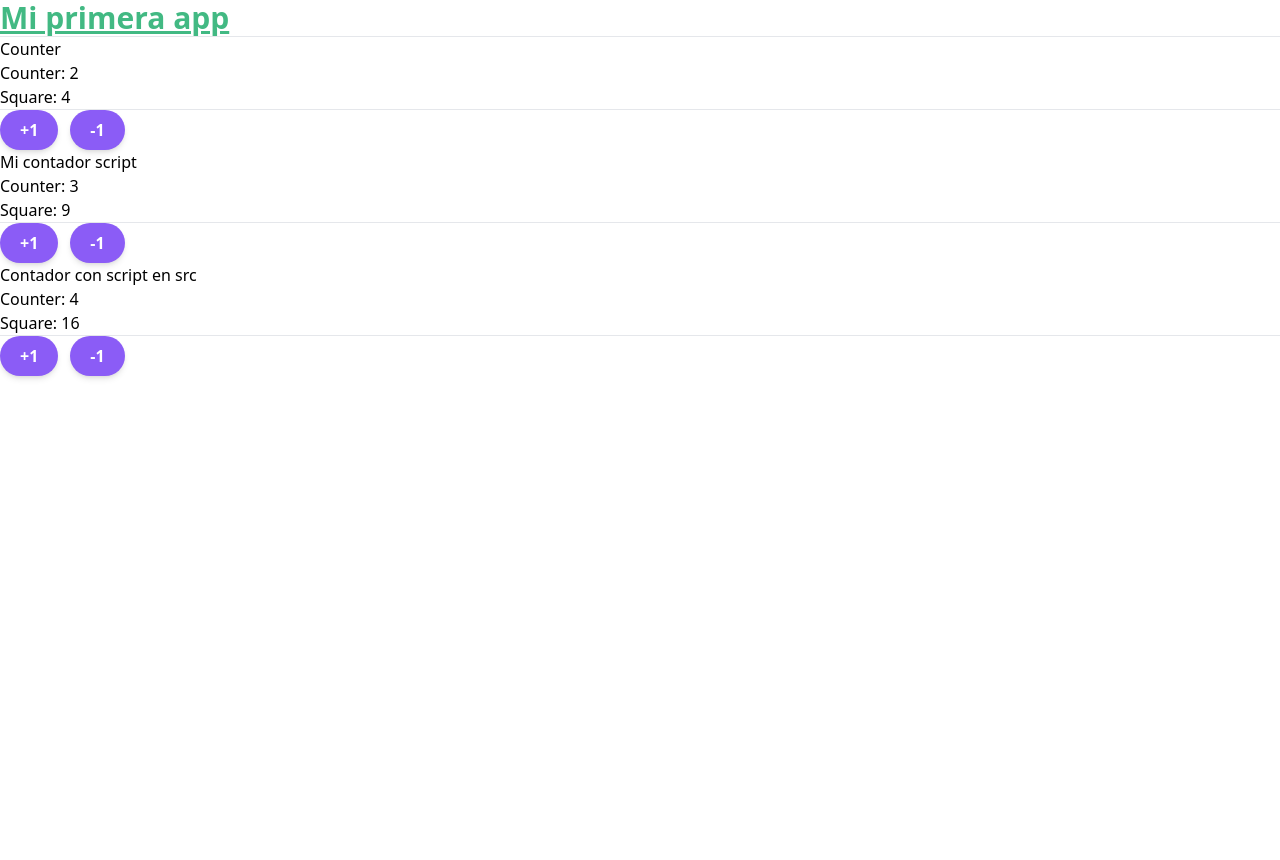
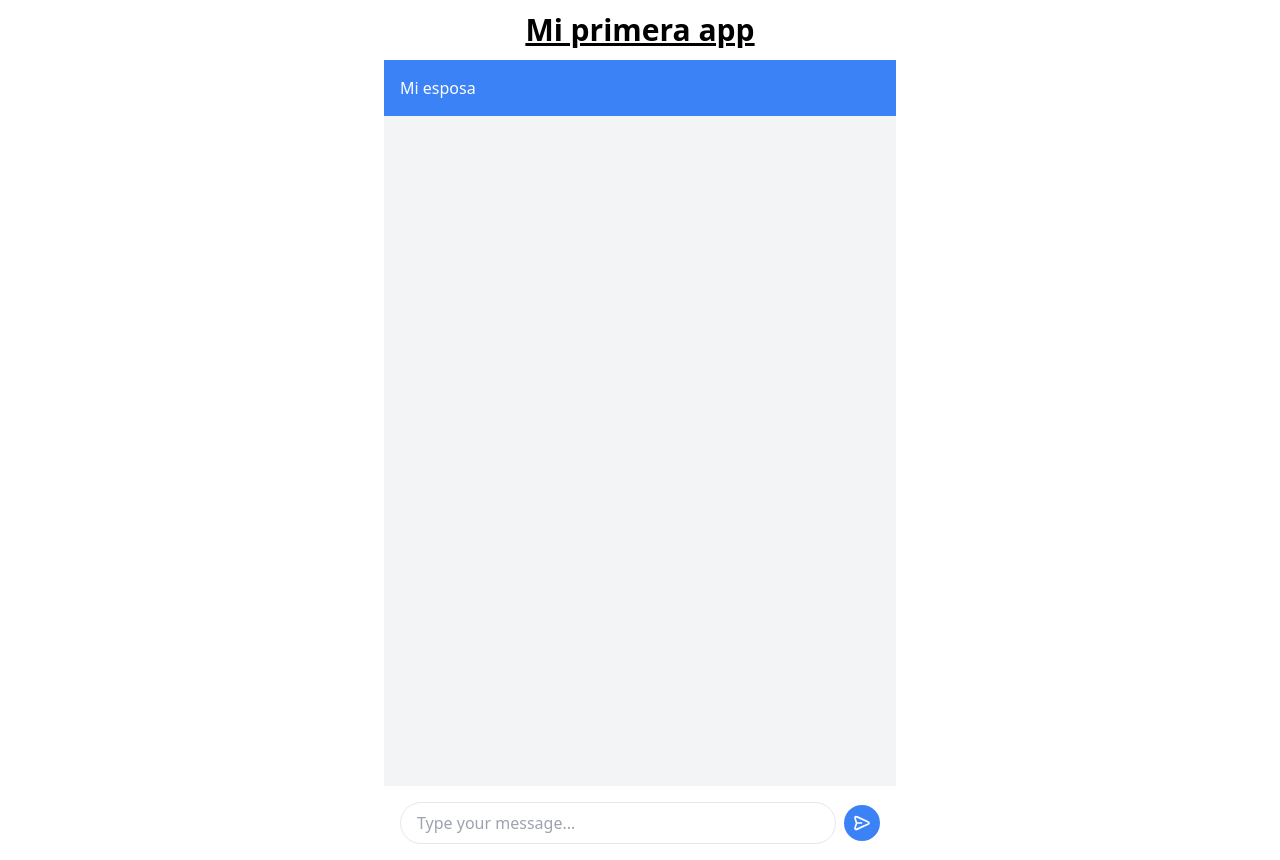
Before and after one commit to CGOMEZCASARES/vue-indecision-app, a Vue app: page / in a window 1280 px wide. Before the commit the page ends 800 px from the top, so only its background shows below. Built offline with nearby package versions, Linux system fonts and the light colour scheme.

Commit message:
eventos y emits

```diff
--- a/src/App.vue
+++ b/src/App.vue
@@ -1,19 +1,10 @@
 <template>
-  <h1 class="text-3xl font-bold underline">Mi primera app</h1>
-  <hr />
-  <MyCounter :value="2" text="hola" />
-  <MyCounterScript :value="3" />
-  <MyCounterScript2 :value="4" />
+  <h1 class="text-3xl text-center align-middle my-3 font-bold underline">Mi primera app</h1>
+  <IndecisionView></IndecisionView>
 </template>
 
 <script lang="ts" setup>
-import MyCounter from './components/MyCounter.vue';
-import MyCounterScript from './components/MyCounterScript.vue';
-import MyCounterScript2 from './components/my-counter-script/MyCounterScript2.vue';
+import IndecisionView from '@/views/indecisionView.vue';
 </script>
 
-<style scoped>
-h1 {
-  color: #42b983;
-}
-</style>
+<style scoped></style>
--- /dev/null
+++ b/src/components/chat/ChatBubble.vue
@@ -0,0 +1,32 @@
+<template>
+  <!-- Example Message -->
+
+  <div v-if="itsMine" class="flex justify-end">
+    <div class="bg-blue-200 text-black p-2 rounded-lg max-w-xs">
+      {{ message }}
+    </div>
+  </div>
+
+  <!-- Example Received Message -->
+  <div v-if="!itsMine" class="flex">
+    <div class="bg-gray-300 text-black p-2 rounded-lg max-w-xs">
+      <span class="capitalize"> {{ message }}</span>
+      <img
+        v-if="image"
+        :src="'https://yesno.wtf/assets/no/5-73e4adfe4da265a646fe517128bb5bf2.gif'"
+        class="w-52 h-52 object-cover rounded"
+        alt="YesNoResp"
+      />
+    </div>
+  </div>
+</template>
+
+<script setup lang="ts">
+interface Props {
+  message: string;
+  itsMine: boolean;
+  image?: string;
+}
+
+defineProps<Props>();
+</script>
--- /dev/null
+++ b/src/components/chat/ChatMessages.vue
@@ -0,0 +1,29 @@
+<script setup lang="ts">
+import type { ChatMessage } from '@/interfaces/chat-message.interface';
+import ChatBubble from './ChatBubble.vue';
+
+interface Props {
+  messages: ChatMessage[];
+}
+
+defineProps<Props>();
+</script>
+
+<template>
+  <div class="flex-1 overflow-y-auto p-4">
+    <div class="flex flex-col space-y-2">
+      <!-- Messages go here -->
+      <!-- <ChatBubble
+        v-for="message in messages"
+        :key="message.id"
+        :its-mine="message.itsMine"
+        :message="message.message"
+        :image="message?.image"
+      ></ChatBubble> -->
+
+      <!-- forma corta -->
+
+      <ChatBubble v-for="message in messages" :key="message.id" v-bind="message"></ChatBubble>
+    </div>
+  </div>
+</template>
--- /dev/null
+++ b/src/components/chat/MessageBox.vue
@@ -0,0 +1,53 @@
+<template>
+  <div class="bg-white p-4 flex items-center">
+    <input
+      v-model="message"
+      @keypress.enter="sendMessage"
+      type="text"
+      placeholder="Type your message..."
+      class="flex-1 border rounded-full px-4 py-2 focus:outline-none"
+    />
+    <button
+      @click="sendMessage"
+      class="bg-blue-500 text-white rounded-full p-2 ml-2 hover:bg-blue-600 focus:outline-none"
+    >
+      <svg
+        width="20px"
+        height="20px"
+        viewBox="0 0 24 24"
+        fill="none"
+        xmlns="http://www.w3.org/2000/svg"
+        stroke="#ffffff"
+      >
+        <g id="SVGRepo_bgCarrier" stroke-width="0"></g>
+        <g id="SVGRepo_tracerCarrier" stroke-linecap="round" stroke-linejoin="round"></g>
+        <g id="SVGRepo_iconCarrier">
+          <path
+            d="M11.5003 12H5.41872M5.24634 12.7972L4.24158 15.7986C3.69128 17.4424 3.41613 18.2643 3.61359 18.7704C3.78506 19.21 4.15335 19.5432 4.6078 19.6701C5.13111 19.8161 5.92151 19.4604 7.50231 18.7491L17.6367 14.1886C19.1797 13.4942 19.9512 13.1471 20.1896 12.6648C20.3968 12.2458 20.3968 11.7541 20.1896 11.3351C19.9512 10.8529 19.1797 10.5057 17.6367 9.81135L7.48483 5.24303C5.90879 4.53382 5.12078 4.17921 4.59799 4.32468C4.14397 4.45101 3.77572 4.78336 3.60365 5.22209C3.40551 5.72728 3.67772 6.54741 4.22215 8.18767L5.24829 11.2793C5.34179 11.561 5.38855 11.7019 5.407 11.8459C5.42338 11.9738 5.42321 12.1032 5.40651 12.231C5.38768 12.375 5.34057 12.5157 5.24634 12.7972Z"
+            stroke="#ffffff"
+            stroke-width="2"
+            stroke-linecap="round"
+            stroke-linejoin="round"
+          ></path>
+        </g>
+      </svg>
+    </button>
+  </div>
+</template>
+
+<script setup lang="ts">
+import { ref } from 'vue';
+
+const emit = defineEmits<{
+  sendMessage: [text: string]
+}>();
+
+const message = ref();
+
+const sendMessage = () => {
+  if (!message.value) return;
+  console.log(message.value);
+  emit('sendMessage', message.value);
+  message.value = '';
+};
+</script>
--- /dev/null
+++ b/src/composables/useChat.ts
@@ -0,0 +1,24 @@
+import type { ChatMessage } from '@/interfaces/chat-message.interface';
+import { ref } from 'vue';
+
+export const useChat = () => {
+  const messages = ref<ChatMessage[]>([]);
+
+  const onMessage = (text: string) => {
+    if (text.length == 0) return;
+
+    messages.value.push({
+      id: new Date().getTime(),
+      itsMine: true,
+      message: text,
+    });
+
+    if (text.charAt(-1) == '?') getMessageResponse();
+  };
+
+  const getMessageResponse = async() => {
+    // llamada http
+  };
+
+  return { messages, onMessage };
+};
--- /dev/null
+++ b/src/interfaces/chat-message.interface.ts
@@ -0,0 +1,6 @@
+export interface ChatMessage {
+    id:number;
+    message:string;
+    itsMine: boolean;
+    image?:string;
+}
--- /dev/null
+++ b/src/views/indecisionView.vue
@@ -0,0 +1,27 @@
+<!-- Fuente: https://tailwindcomponents.com/component/chat-layout -->
+<template>
+  <div class="bg-gray-100 h-screen flex flex-col max-w-lg mx-auto">
+    <div class="bg-blue-500 p-4 text-white flex justify-between items-center">
+      <span>Mi esposa</span>
+    </div>
+
+    <!-- chat messages -->
+    <ChatMessages :messages="messages"></ChatMessages>
+    <!-- /chat messages -->
+
+    <!-- message box -->
+    <MessageBox @send-message="onMessage($event)"></MessageBox>
+    <!-- /message box -->
+  </div>
+</template>
+
+<script setup lang="ts">
+import ChatMessages from '@/components/chat/ChatMessages.vue';
+import MessageBox from '@/components/chat/MessageBox.vue';
+import { useChat } from '@/composables/useChat';
+
+
+const {messages, onMessage} = useChat();
+
+
+</script>
```
